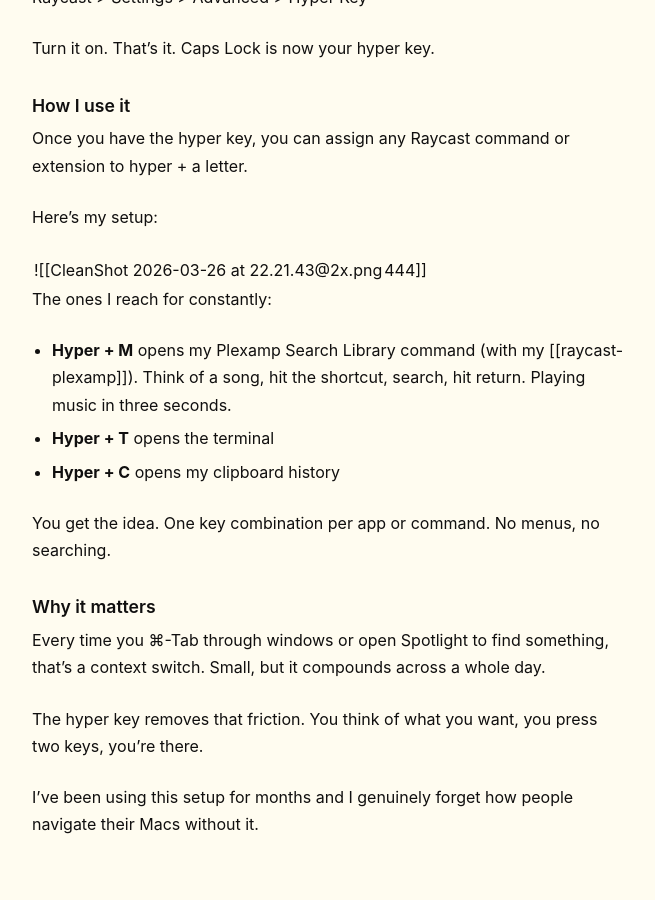
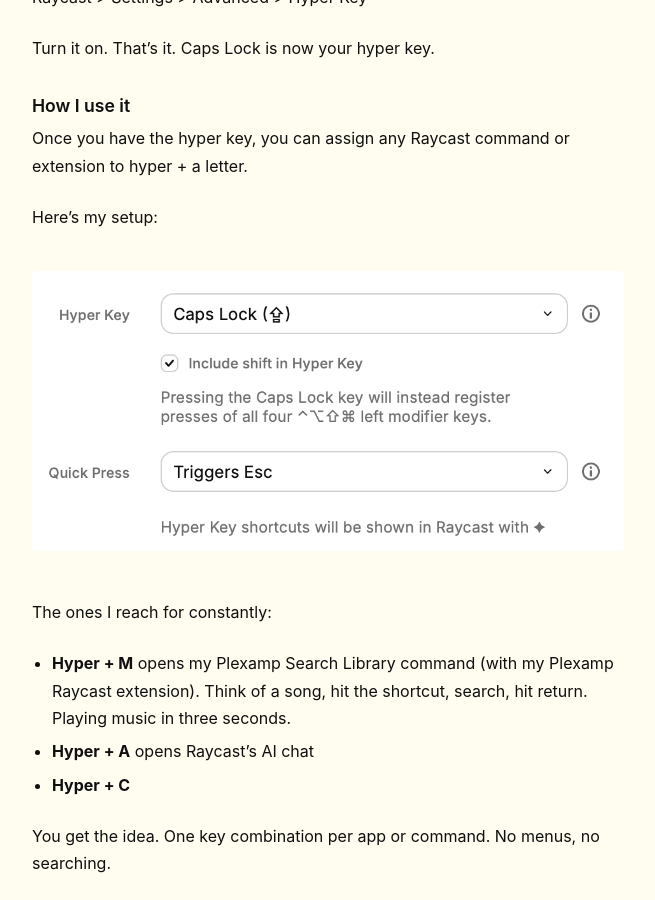
Before and after one commit to kendaniels/ksd.nz, a Jekyll site: the page built from _posts/2026-03-26-raycast-hyperkey.md, in a window 1280 px wide and 900 px high, scrolled down 619 px. Shown: the whole window, without its empty margins (312-967 px from the left). Built offline with Jekyll 4.4.1, drawn with Linux system fonts in a browser that asks for light colours.

Commit message:
vault backup: 2026-03-26 22:32:52

```diff
--- a/_posts/2026-03-26-raycast-hyperkey.md
+++ b/_posts/2026-03-26-raycast-hyperkey.md
@@ -23,13 +23,13 @@ Once you have the hyper key, you can assign any Raycast command or extension to
 
 Here's my setup:
 
-![[CleanShot 2026-03-26 at 22.21.43@2x.png|444]]
+![Raycast hyper key setup](/assets/images/CleanShot%202026-03-26%20at%2022.21.43@2x.png)
 
 The ones I reach for constantly:
 
-- **Hyper + M** opens my Plexamp Search Library command (with my  [[raycast-plexamp]]). Think of a song, hit the shortcut, search, hit return. Playing music in three seconds.
-- **Hyper + T** opens the terminal
-- **Hyper + C** opens my clipboard history
+- **Hyper + M** opens my Plexamp Search Library command (with my Plexamp Raycast extension). Think of a song, hit the shortcut, search, hit return. Playing music in three seconds.
+- **Hyper + A** opens Raycast's AI chat
+- **Hyper + C**
 
 You get the idea. One key combination per app or command. No menus, no searching.
 
```
Also changed, not shown: assets/images/CleanShot 2026-03-26 at 22.21.43@2x.png (renamed from CleanShot 2026-03-26 at 22.21.43@2x.png).
